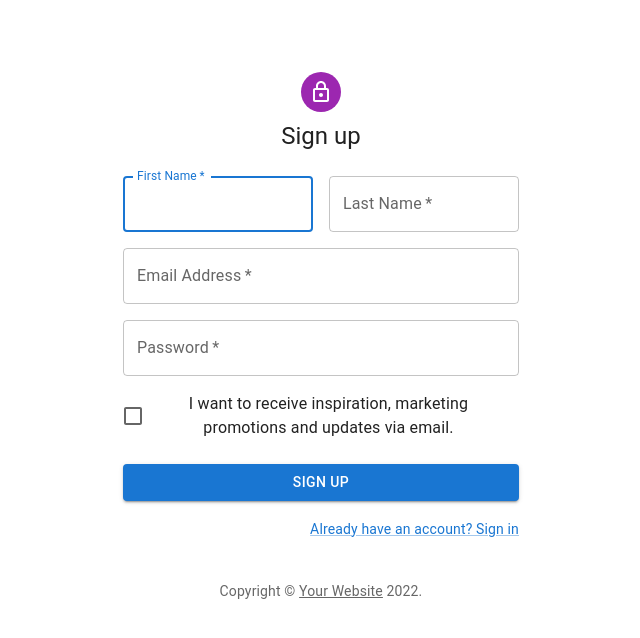
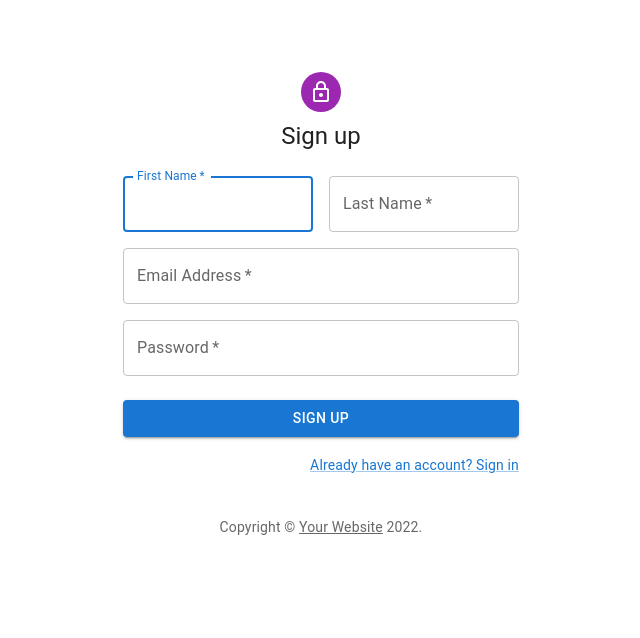
Before and after one commit to arshad-syed18/eVoter, a React (Create React App) app in the folder client/: page /signUp in a window 1280 px wide. Shown: the top 638 px of the page, without its empty margins (319-959 px from the left). Built offline with nearby package versions, Linux system fonts and the light colour scheme.

Commit message:
Navigating between pages

```diff
--- a/client/src/components/login.js
+++ b/client/src/components/login.js
@@ -12,6 +12,7 @@ import Grid from '@mui/material/Grid';
 import LockOutlinedIcon from '@mui/icons-material/LockOutlined';
 import Typography from '@mui/material/Typography';
 import { createTheme, ThemeProvider } from '@mui/material/styles';
+import {useNavigate} from "react-router-dom";
 
 function Copyright(props) {
   return (
@@ -29,6 +30,13 @@ function Copyright(props) {
 const theme = createTheme();
 
 export default function Login() {
+  let history = useNavigate()
+
+  // Navigate to Signup
+  function goTosignUp(){
+    history("/signUp")
+  }
+
   const handleSubmit = (event) => {
     event.preventDefault();
     const data = new FormData(event.currentTarget);
@@ -108,7 +116,7 @@ export default function Login() {
                   </Link>
                 </Grid>
                 <Grid item>
-                  <Link href="#" variant="body2">
+                  <Link href="#" variant="body2" onClick={goTosignUp}>
                     {"Don't have an account? Sign Up"}
                   </Link>
                 </Grid>
--- a/client/src/components/signUp.js
+++ b/client/src/components/signUp.js
@@ -12,6 +12,7 @@ import LockOutlinedIcon from '@mui/icons-material/LockOutlined';
 import Typography from '@mui/material/Typography';
 import Container from '@mui/material/Container';
 import { createTheme, ThemeProvider } from '@mui/material/styles';
+import {useNavigate} from "react-router-dom";
 
 function Copyright(props) {
   return (
@@ -29,6 +30,14 @@ function Copyright(props) {
 const theme = createTheme();
 
 export default function SignUp() {
+  let history = useNavigate()
+
+  // Navigate to Signup
+  function goTologin(){
+    history("/")
+  }
+
+
   const handleSubmit = (event) => {
     event.preventDefault();
     const data = new FormData(event.currentTarget);
@@ -100,12 +109,6 @@ export default function SignUp() {
                   autoComplete="new-password"
                 />
               </Grid>
-              <Grid item xs={12}>
-                <FormControlLabel
-                  control={<Checkbox value="allowExtraEmails" color="primary" />}
-                  label="I want to receive inspiration, marketing promotions and updates via email."
-                />
-              </Grid>
             </Grid>
             <Button
               type="submit"
@@ -117,7 +120,7 @@ export default function SignUp() {
             </Button>
             <Grid container justifyContent="flex-end">
               <Grid item>
-                <Link href="#" variant="body2">
+                <Link href="#" variant="body2" onClick={goTologin}>
                   Already have an account? Sign in
                 </Link>
               </Grid>
```
